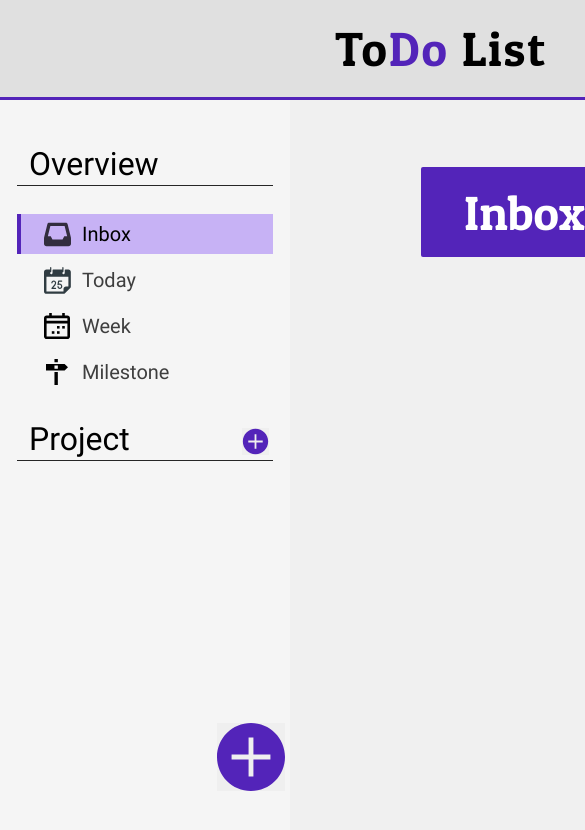
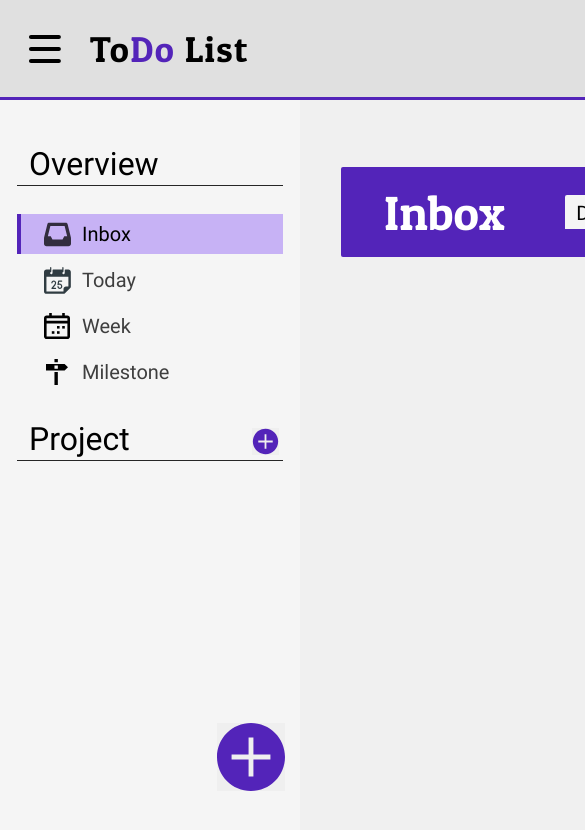
Before and after one commit to Fuz7/odin-todo-list, a website built with webpack: page src/index.html in a window 390 px wide. Shown: the top 830 px of the page, 585 px wide, since content can reach past the window. Built offline with nearby package versions, Linux system fonts and the light colour scheme.

Commit message:
Try to make it responsive
And Fail Miserably Lol

```diff
--- a/src/add.js
+++ b/src/add.js
@@ -64,7 +64,6 @@ export function addTask() {
     emptyInputs();
     renderProjectContent(project);
     removeActive();
-    console.log(getSelectedProjectId(project))
     const projectDiv = document.querySelector(
       `button[data-project="${getSelectedProjectId(project)}"]`
     );
--- a/src/class.js
+++ b/src/class.js
@@ -48,7 +48,6 @@ export class Project {
 
 Task.setTaskId(getTaskIdFromLocalStorage());
 Project.setProjectId(getProjectIdFromLocalStorage());
-console.log(Task.taskId);
 export let myTask = getMyTaskFromLocalStorage();
 export const myProject = getMyProjectFromLocalStorage();
 export let mySortedTask = [];
--- a/src/display.js
+++ b/src/display.js
@@ -49,6 +49,15 @@ const removeTabIndex = ()=>{
   trashTasks.forEach(element=>element.setAttribute('tabindex', '-1'))
   infoTasks.forEach(element=>element.setAttribute('tabindex', '-1'))
 }
+
+const minimizeTab = (()=>{
+  let menuBar = document.getElementById('menuBar')
+  let body = document.getElementById('body')
+  menuBar.addEventListener('click', ()=>{
+
+    body.classList.toggle('minimizedSidebar')
+  })
+})()
 
 const setTabIndex = ()=>{
   let addButton = document.getElementById('addButton')
@@ -383,8 +392,6 @@ const renderEditProjectButton = (function () {
       textInput.classList.remove('invalid')
       modal.classList.remove('activeEditProject');
       setTabIndex()
-      console.log(myProject);
-      console.log(myTask);
     }
   });
 })();
@@ -603,7 +610,6 @@ export function renderOverviewContent(contentValue) {
   } else if (contentValue === 'Week') {
     sort.sortWeek();
   }
-  console.log(mySortedTask);
 
   mySortedTask.forEach((item) => {
     if (item.removed !== true) renderTaskData(item);
@@ -778,7 +784,6 @@ export function renderProjectContent(contentValue) {
   const contentBody = document.getElementById('contentBody');
   contentBody.innerHTML = '';
 
-  console.log(mySortedTask);
 
   displaySortList();
   mySortedTask.forEach((item) => {
@@ -998,7 +1003,6 @@ function renderSortedContent() {
   );
 
   sort.sortByProject(this.innerText);
-  console.log(mySortedTask);
   const contentBody = document.getElementById('contentBody');
   contentBody.innerHTML = '';
   const dropdowntext = document.getElementById('dropdownDisplay');
--- a/src/index.html
+++ b/src/index.html
@@ -5,9 +5,9 @@
     <meta name="viewport" content="width=device-width, initial-scale=1.0">
     <title>Todo List</title>
 </head>
-<body>
+<body id="body">
     <nav class="navbar">
-        <div class="menuBar"></div>
+        <div id="menuBar" class="menuBar"></div>
         <h1 class="title">To<span>Do</span> List</h1>
     </nav>
     <div class="sidebar">
--- a/src/static/styles.css
+++ b/src/static/styles.css
@@ -41,10 +41,12 @@ body {
   margin: 0px;
   display: grid;
   grid-template-rows: 100px 1fr;
-  grid-template-columns: 290px 1fr;
+  grid-template-columns: min(100vw,300px) auto;
   background-color: var(--background-color);
   position: relative;
+  transition: grid-template-columns .5s ease, opacity .5s ease;
 }
+
 
 .navbar {
   grid-row: 1/2;
@@ -63,9 +65,10 @@ body {
   width: 32px;
   height: 28px;
   background-image: url('menuBar_icons.svg');
-  background-size: cover;
+  background-size: 32px 28px;
+  background-repeat: no-repeat;
   visibility: hidden;
-  cursor: default;
+  cursor: pointer;
 }
 
 .title {
@@ -85,9 +88,12 @@ body {
 .sidebar {
   grid-area: 2 / 1 /2 / 2;
   background-color: var(--sidebar);
+  min-width: 100%;
   display: flex;
   padding: 45px 17px;
   flex-direction: column;
+  overflow-x: hidden;
+  transition: padding .5s ease ;
 }
 
 .sidebar > .overviewHeader,
@@ -97,11 +103,14 @@ body {
   font-family: 'Roboto';
   font-size: 32px;
   border-bottom: 1px solid #262626;
+  overflow-x: hidden;
+  max-width: 100%;
 }
 
 .overviewList {
   height: fit-content;
   margin: 28px 0px;
+  max-width: 100%;
   display: grid;
   grid-template-rows: repeat(4, 40px);
   gap: 6px 0px;
@@ -110,7 +119,7 @@ body {
 
 .overviewList > button {
   border: 0px;
-
+  max-width: 100%;
   padding-left: 65px;
   font-size: 20px;
   font-family: 'Roboto';
@@ -120,6 +129,11 @@ body {
   align-items: center;
   position: relative;
   cursor: pointer;
+  overflow-x: hidden;
+}
+
+.overviewList > button > p{
+  overflow: hidden;
 }
 
 .overviewList > button:hover,
@@ -174,6 +188,7 @@ body {
   width: 27px;
   height: 27px;
   cursor: pointer;
+  overflow-x: hidden;
 }
 
 .projectList {
@@ -186,6 +201,12 @@ body {
   user-select: none;
 }
 
+.overviewHeader,
+.overviewList,
+.projectHeader,
+.projectList{
+  transition: opacity .2s ease;
+}
 .projectList > button {
   border: 0px;
   display: flex;
@@ -813,11 +834,12 @@ form {
   max-width: 1309px;
   background-color: var(--purple);
   border-radius: 2px;
-  padding: 0px 47px 0px 43px;
+  padding: 0px 27px 0px 43px;
   position: relative;
   display: flex;
   align-items: center;
   justify-content: space-between;
+  gap: 60px;
 }
 
 .inboxHeader,
@@ -1217,3 +1239,55 @@ form {
   visibility: visible;
   top: 34px;
 }
+
+@media screen and (max-width: 500px) {
+  .menuBar{
+    visibility: visible;
+    min-width: 54px;
+    min-height: 48px;
+
+    background-position: center center;
+    padding: 10px;
+  }
+
+  .menuBar:hover{
+    background-color: #bdbdbd;
+  }
+
+  body.minimizedSidebar{
+    grid-template-columns: 0px auto;
+  }
+
+  body.minimizedSidebar > .sidebar > .projectList,
+  body.minimizedSidebar > .sidebar > .overviewHeader,
+  body.minimizedSidebar > .sidebar > .overviewList,
+  body.minimizedSidebar > .sidebar > .projectHeader{
+      opacity: 0;
+  }
+
+  body.minimizedSidebar > .sidebar{
+    padding: 45px 0px;
+  }
+
+  .navbar .title{
+    justify-self: start;
+    grid-column: 2/4;
+  }
+
+  .navbar{
+    grid-template-columns: 90px 1fr;
+  }
+
+  .title{
+    font-size: 36px;
+  }
+
+  .content{
+    padding: 67px 41px 0px 41px;
+  }
+
+  .taskData,.milestoneData{
+    width: 85%;
+  }
+
+}
```
Also changed, not shown: dist/index.html, dist/styles.css, 1 other file.
